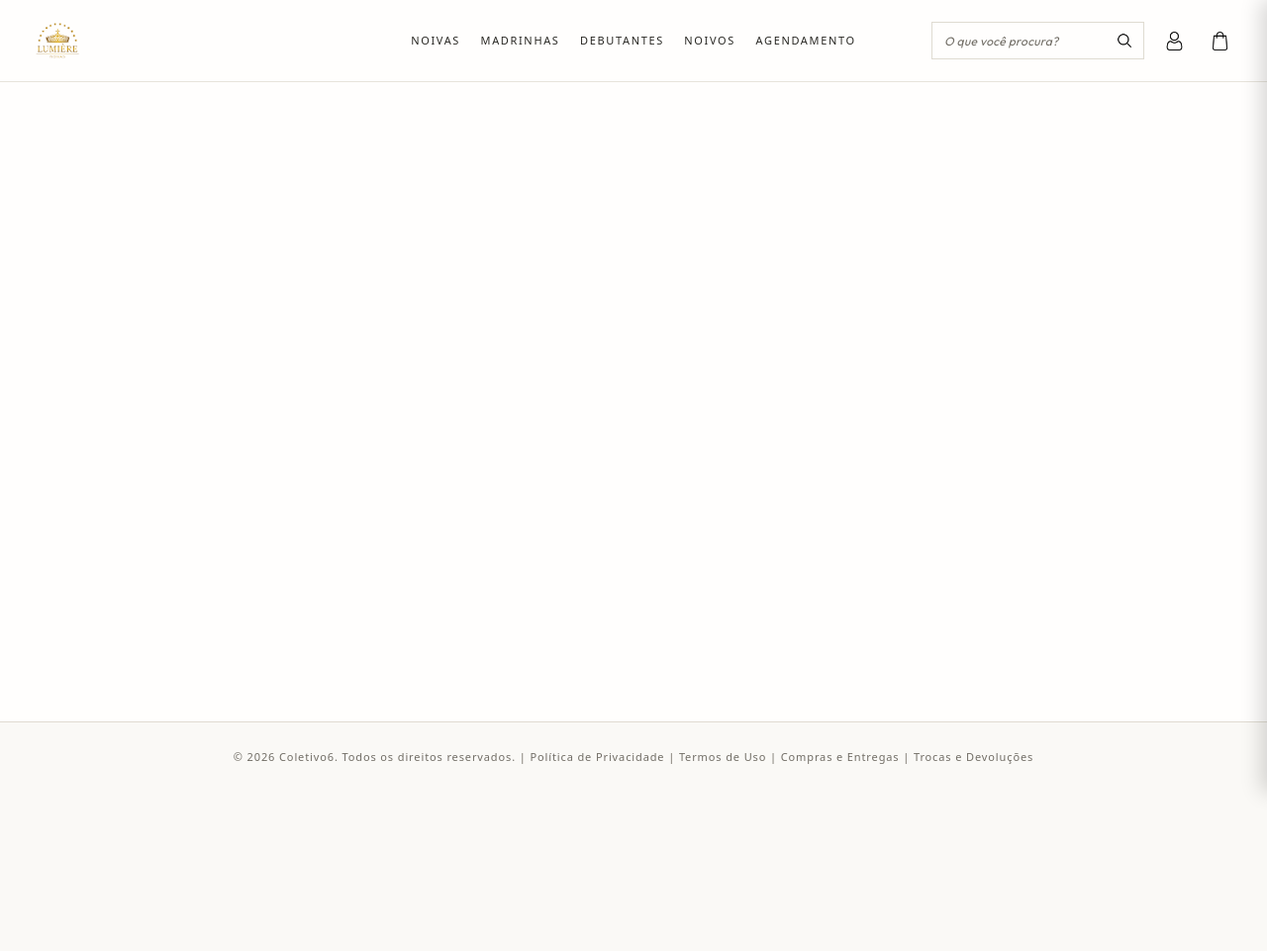
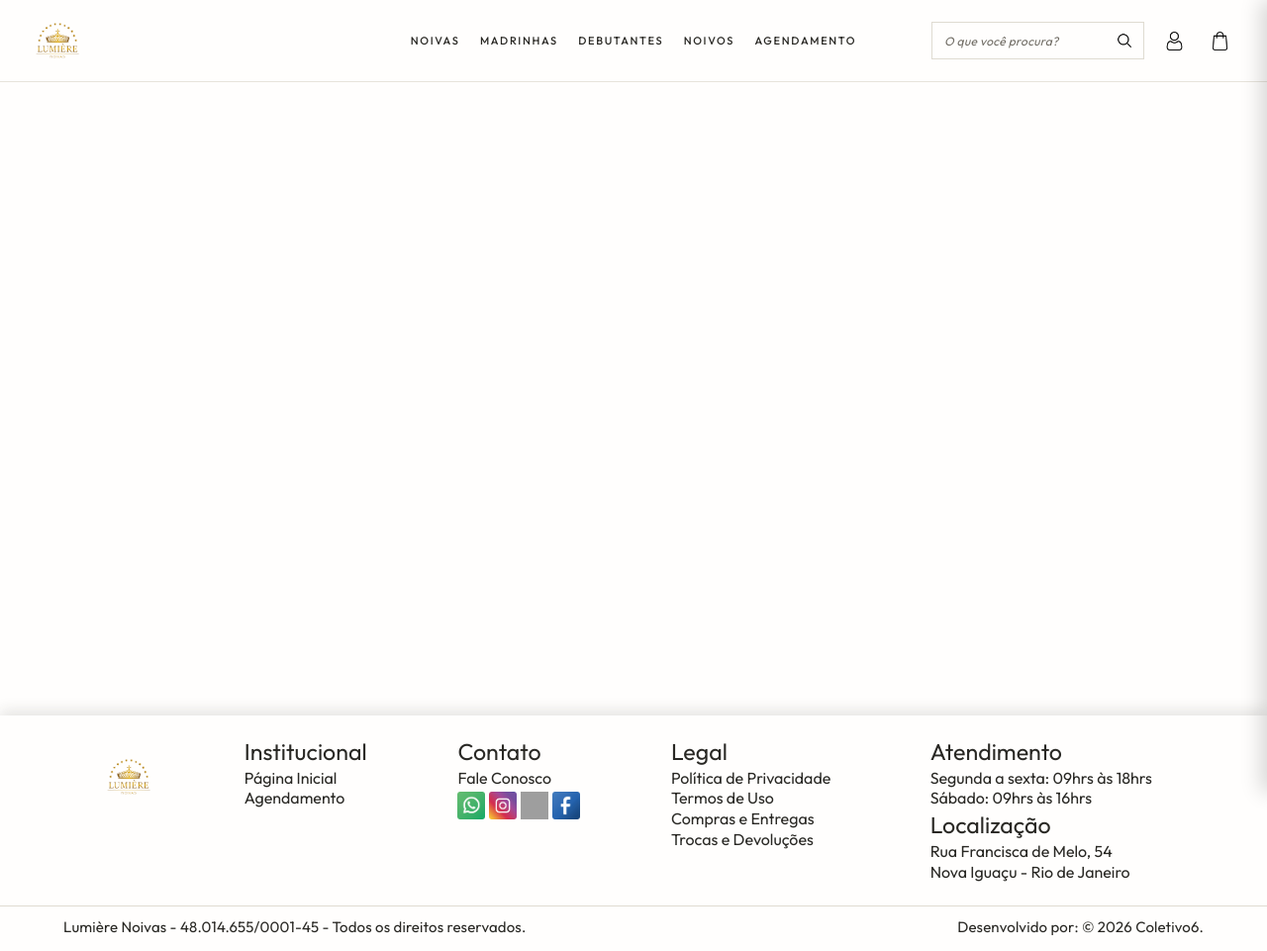
Before and after one commit to iamgabscosta/lumierenoivas, a plain HTML site: page index.html in a window 1280 px wide. Shown: the whole page at 99% size. Before the commit the page ends 800 px from the top, so only its background shows below. Drawn offline with nearby package versions, Linux system fonts and the light colour scheme; grey boxes are pictures that could not be loaded.

Commit message:
lumierenoivas

```diff
--- a/css/index.css
+++ b/css/index.css
@@ -2,21 +2,22 @@
     margin: 0;
     padding: 0;
     box-sizing: border-box;
-    font-family: system-ui, -apple-system, BlinkMacSystemFont,
-        "Segoe UI", Roboto, Oxygen, Ubuntu, Cantarell,
-        "Helvetica Neue", Arial, sans-serif;
 }
 
 html {
     scroll-behavior: auto;
 }
 
-html.pagina-sem-scrollbar {
+html,
+body,
+* {
     scrollbar-width: none;
     -ms-overflow-style: none;
 }
 
-html.pagina-sem-scrollbar::-webkit-scrollbar {
+html::-webkit-scrollbar,
+body::-webkit-scrollbar,
+*::-webkit-scrollbar {
     display: none;
 }
 
@@ -387,24 +388,128 @@ h1, h2, h3 {
 .secao-vazia h1, .secao-erro h1 { font-size: clamp(2.5rem, 5vw, 4.5rem); }
 
 .footer {
-    padding: 24px 32px;
-    background: var(--ivory);
-    border-top: 1px solid var(--line);
-    box-shadow: none;
-    color: var(--muted);
-    font-size: 0.6875rem;
-    letter-spacing: 0.08em;
-    line-height: 2;
+    padding: 24px 32px 0;
+    background: var(--paper);
+    border-top: 0;
+    box-shadow: 0 -5px 14px rgba(41, 40, 36, 0.12);
+    color: var(--graphite);
+    font-family: var(--body);
+    text-align: left;
+    font-size: 1rem;
+    letter-spacing: 0;
+    line-height: 1.35;
 }
 
-.footer a {
-    color: inherit;
-    text-decoration-color: transparent;
-    text-underline-offset: 4px;
-    transition: color 0.6s ease, text-decoration-color 0.6s ease;
+.footer-conteudo {
+    display: grid;
+    grid-template-columns: 1fr 1.25fr 1.25fr 1.6fr 2.1fr;
+    gap: clamp(24px, 4vw, 64px);
+    width: var(--content-width);
+    margin: 0 auto;
+    min-height: 150px;
 }
 
-.footer a:hover { color: var(--champagne-dark); text-decoration-color: currentColor; }
+.footer-marca {
+    display: flex;
+    align-items: flex-start;
+    justify-content: center;
+    padding-top: 12px;
+}
+
+.footer-marca img {
+    display: block;
+    width: auto;
+    height: 52px;
+}
+
+.footer-coluna {
+    display: flex;
+    flex-direction: column;
+    align-items: flex-start;
+    text-align: left;
+}
+
+.footer-coluna h2 {
+    width: 100%;
+    margin: 0 0 2px;
+    color: var(--graphite);
+    font-family: var(--body);
+    font-size: 1.45rem;
+    font-weight: 400;
+    line-height: 1.15;
+    letter-spacing: 0;
+}
+
+.footer-coluna a,
+.footer-coluna p {
+    width: 100%;
+    margin: 0;
+    color: var(--graphite);
+    font-size: 1rem;
+    line-height: 1.3;
+}
+
+.footer-coluna a {
+    color: inherit;
+    text-decoration: none;
+    transition: color 0.3s ease;
+}
+
+.footer-coluna a:hover { color: var(--champagne-dark); }
+
+.footer-redes {
+    display: flex;
+    width: 100%;
+    gap: 4px;
+    margin-top: 4px;
+}
+
+.footer-redes a {
+    width: auto;
+    line-height: 0;
+}
+
+.footer-redes img {
+    display: block;
+    width: 28px;
+    height: 28px;
+}
+
+.footer-atendimento h2:not(:first-child) {
+    margin-top: 4px;
+}
+
+.footer-base {
+    position: relative;
+    display: flex;
+    justify-content: space-between;
+    gap: 24px;
+    width: 100%;
+    margin-top: 18px;
+    padding: 12px max(0px, calc((100% - var(--content-width)) / 2)) 14px;
+    border-top: 0;
+    color: var(--graphite);
+    font-family: var(--body);
+    font-size: 0.9375rem;
+    font-weight: 400;
+    letter-spacing: 0.01em;
+    line-height: 1.3;
+}
+
+.footer-base::before {
+    position: absolute;
+    top: 0;
+    left: 50%;
+    width: 100vw;
+    height: 1px;
+    background: var(--line);
+    content: "";
+    transform: translateX(-50%);
+}
+
+.footer-base span {
+    font-family: var(--body);
+}
 
 /* Use a classe em imagens de vestidos, acessórios e campanhas. */
 .imagem-luxo {
@@ -431,7 +536,17 @@ h1, h2, h3 {
     #conteudoPrincipal { padding: 48px 0 72px; }
     .navbar { row-gap: 14px; }
     .navbar-links { padding-top: 4px; }
-    .footer { padding: 20px; }
+    .footer { padding: 24px 20px 0; }
+    .footer-conteudo {
+        grid-template-columns: repeat(2, minmax(0, 1fr));
+        row-gap: 28px;
+    }
+    .footer-marca { justify-content: flex-start; }
+    .footer-base {
+        flex-direction: column;
+        gap: 4px;
+        padding: 12px 0 14px;
+    }
 }
 
 @media (max-width: 520px) {
@@ -441,6 +556,8 @@ h1, h2, h3 {
     .navbar-acoes { gap: 9px; }
     .barrapesquisa { width: min(170px, 48vw); }
     .navbar-links { gap: 9px 14px; }
+    .footer-conteudo { grid-template-columns: 1fr; }
+    .footer-marca { padding-top: 0; }
 }
 
 @media (prefers-reduced-motion: reduce) {
--- a/index.html
+++ b/index.html
@@ -56,12 +56,53 @@
     <main id="conteudoPrincipal" tabindex="-1">
     </main>
     <footer class="footer">
-        <p>© 2026 Coletivo6. Todos os direitos reservados. |
-            <a href="#politicaprivacidade" data-section="sections/politicaprivacidade.html">Política de Privacidade</a> |
-            <a href="#termosdeuso" data-section="sections/termosdeuso.html">Termos de Uso</a> |
-            <a href="#comprasentregas" data-section="sections/comprasentregas.html">Compras e Entregas</a> |
-            <a href="#trocasdevolucoes" data-section="sections/trocasdevolucoes.html">Trocas e Devoluções</a>
-        </p>
+        <div class="footer-conteudo">
+            <div class="footer-marca">
+                <a href="index.html" aria-label="Voltar para a página inicial">
+                    <img src="assets/logo/logo.png" alt="Lumière Noivas">
+                </a>
+            </div>
+            <div class="footer-coluna">
+                <h2>Institucional</h2>
+                <a href="index.html">Página Inicial</a>
+                <a href="#contato" data-section="sections/agendamento.html">Agendamento</a>
+            </div>
+            <div class="footer-coluna">
+                <h2>Contato</h2>
+                <a href="#contato" data-section="sections/contact.html">Fale Conosco</a>
+                <div class="footer-redes">
+                    <a href="https://api.whatsapp.com/send/?phone=5521970796974&text&type=phone_number&app_absent=0" aria-label="WhatsApp">
+                        <img src="assets/redessociais/whatsapp.png" alt="WhatsApp">
+                    </a>
+                    <a href="https://www.instagram.com/lumierenoivas" aria-label="Instagram">
+                        <img src="assets/redessociais/instagram.png" alt="Instagram">
+                    </a>
+                    <a href="https://www.tiktok.com/@lumierenoivas" aria-label="TikTok">
+                        <img src="assets/redessociais/tiktok.png" alt="TikTok">
+                    </a>
+                    <a href="https://www.facebook.com/lumierenoivas" aria-label="Facebook">
+                        <img src="assets/redessociais/facebook.png" alt="Facebook">
+                    </a>
+                </div>
+            </div>
+            <div class="footer-coluna">
+                <h2>Legal</h2>
+                <a href="#politicaprivacidade" data-section="sections/politicaprivacidade.html">Política de Privacidade</a>
+                <a href="#termosdeuso" data-section="sections/termosdeuso.html">Termos de Uso</a>
+                <a href="#comprasentregas" data-section="sections/comprasentregas.html">Compras e Entregas</a>
+                <a href="#trocasdevolucoes" data-section="sections/trocasdevolucoes.html">Trocas e Devoluções</a>
+            </div>
+            <div class="footer-coluna footer-atendimento">
+                <h2>Atendimento</h2>
+                <p>Segunda a sexta: 09hrs às 18hrs<br>Sábado: 09hrs às 16hrs</p>
+                <h2>Localização</h2>
+                <p>Rua Francisca de Melo, 54<br>Nova Iguaçu - Rio de Janeiro</p>
+            </div>
+        </div>
+        <div class="footer-base">
+            <span>Lumière Noivas - 48.014.655/0001-45 - Todos os direitos reservados.</span>
+            <span>Desenvolvido por: © 2026 Coletivo6.</span>
+        </div>
     </footer>
     <div class="fundo-sacola" id="fundoSacola" hidden></div>
     <aside class="painel-sacola" id="painelSacola" aria-labelledby="tituloSacola" aria-hidden="true">
```
